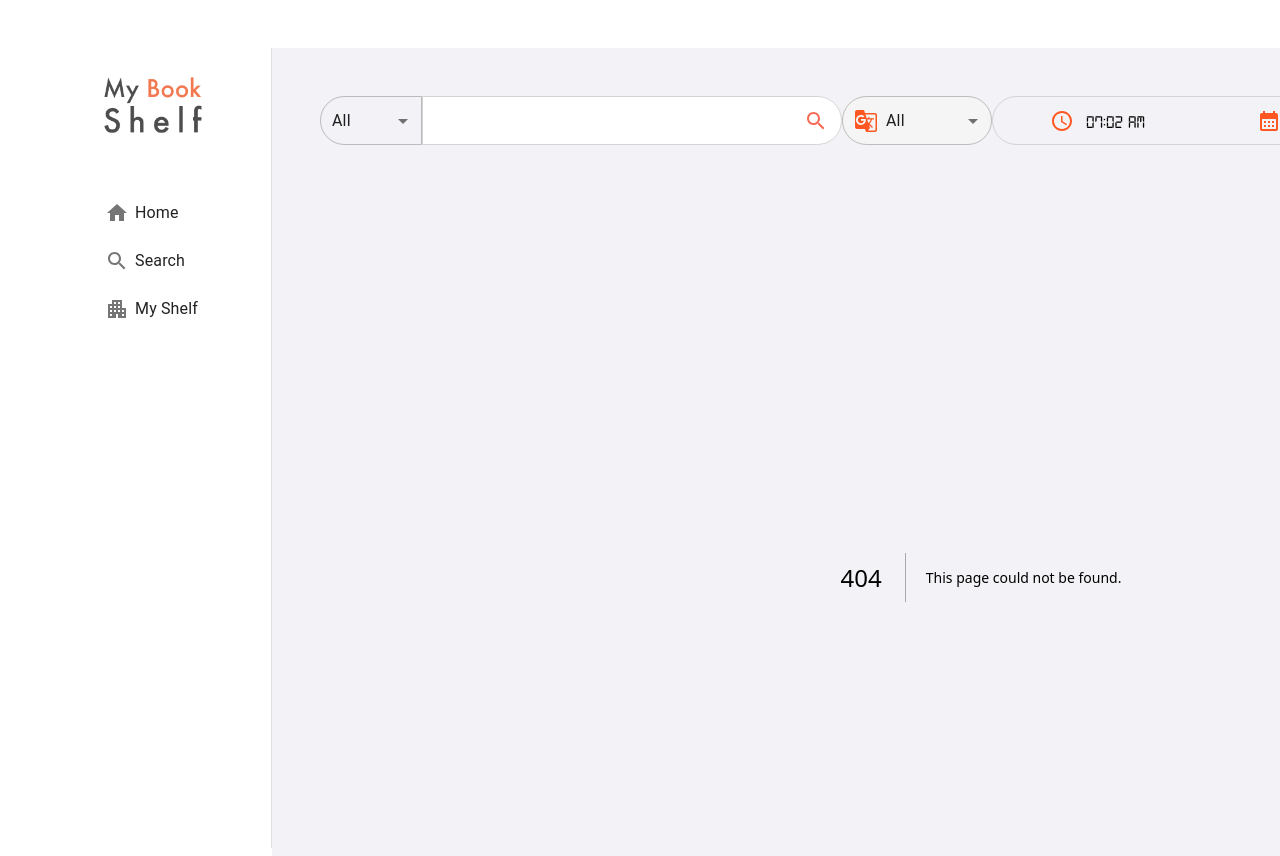
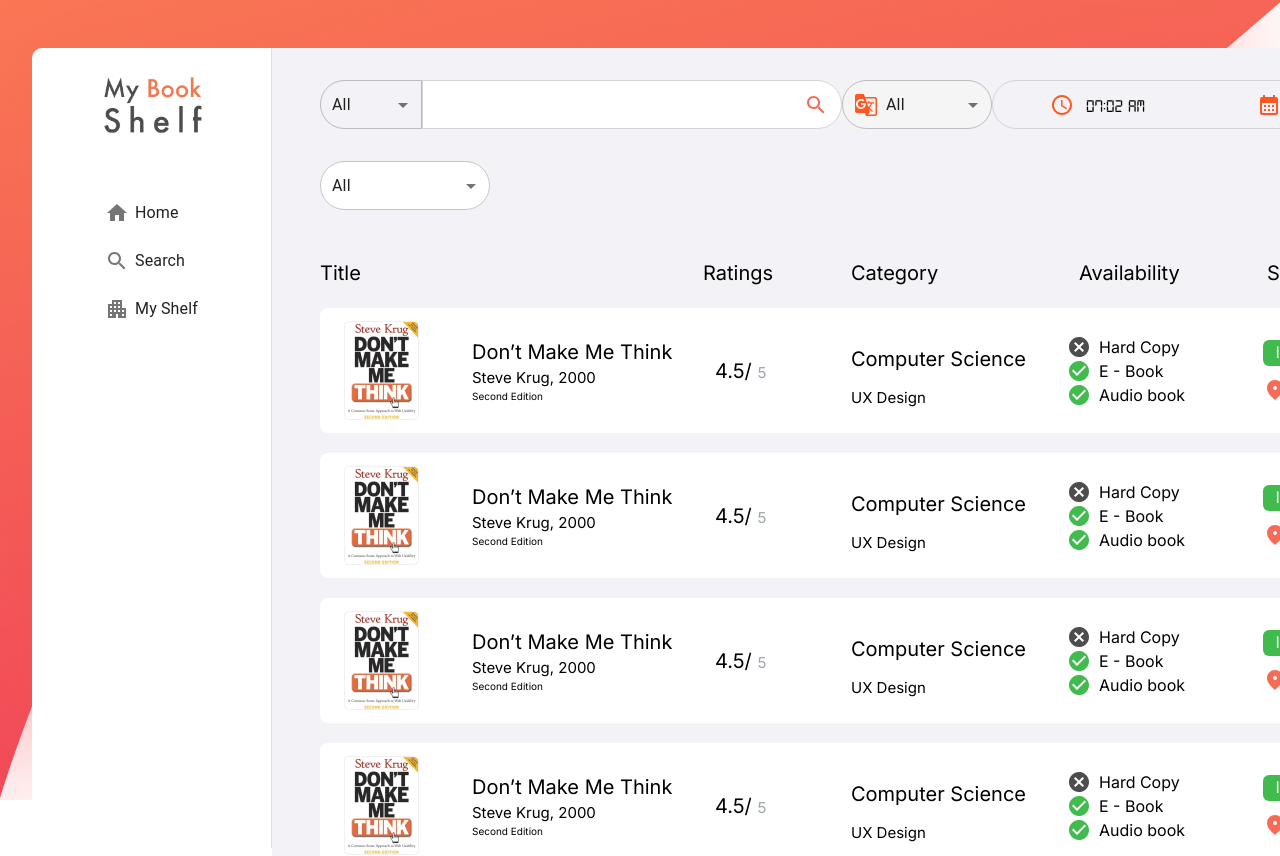
Before and after one commit to chethanmv-31/Library-Management-UI, a Next.js app: page /search in a window 1280 px wide. Before the commit this address had no page. Shown: the top 856 px of the page. Built offline with nearby package versions, Linux system fonts and the light colour scheme.

Commit message:
search page done

```diff
--- a/src/app/layout.tsx
+++ b/src/app/layout.tsx
@@ -46,6 +46,7 @@ export default function RootLayout({
                 flexGrow: 1,
                 background: isAuthPage ? "none" : "#F3F3F7",
                 padding: "3rem",
+                paddingTop: "2rem",
                 height: "fit-content",
               }}
             >
--- /dev/null
+++ b/src/app/search/page.tsx
@@ -0,0 +1,158 @@
+"use client";
+
+import { MenuItem, Select, styled } from "@mui/material";
+import React from "react";
+import Image from "next/image";
+import CheckCircleIcon from "@mui/icons-material/CheckCircle";
+import FmdGoodIcon from "@mui/icons-material/FmdGood";
+import FavoriteIcon from "@mui/icons-material/Favorite";
+import CancelIcon from "@mui/icons-material/Cancel";
+type AgeOption = 10 | 20 | 30;
+
+const Search = () => {
+  const [age, setAge] = React.useState<AgeOption>(10);
+
+  const CustomSelect = styled(Select)(({ theme }) => ({
+    borderRadius: "30px",
+    borderColor: "lightgray",
+    background: "#fff", // Change to white
+    width: "170px",
+    height: "49px",
+    backgroundColor: "#fff", // Change to white
+    "& .MuiOutlinedInput-root": {
+      "& fieldset": {
+        borderColor: "lightgray",
+      },
+      "&:hover fieldset": {
+        borderColor: "lightgray",
+      },
+      "&.Mui-focused fieldset": {
+        borderColor: "lightgray",
+      },
+    },
+    "& .MuiSelect-select": {
+      borderRadius: "30px",
+      padding: "8px 12px",
+      backgroundColor: "#fff", // Ensures background is white even within the select dropdown
+    },
+    "& .MuiMenu-paper": {
+      width: "120px",
+      border: "none",
+      boxShadow: "none",
+    },
+    "& .MuiPopover-paper": {
+      border: "none",
+    },
+  }));
+
+  const handleChange = (event: any) => {
+    setAge(event.target.value as AgeOption);
+  };
+
+  const isHardCopyAvailable = false;
+  const isEbookAvailable = true;
+  const isAudioAvailable = true;
+
+  return (
+    <div>
+      <CustomSelect
+        labelId="demo-simple-select-label"
+        id="demo-simple-select"
+        value={age}
+        onChange={handleChange}
+      >
+        <MenuItem value={10}>All</MenuItem>
+        <MenuItem value={20}>Twenty</MenuItem>
+        <MenuItem value={30}>Thirty</MenuItem>
+      </CustomSelect>
+
+      <section>
+        <div className="flex justify-between mt-12 mb-5">
+          <p className="w-[335px] text-[20px]">Title</p>
+          <p className="w-[100px] text-[20px]">Ratings</p>
+          <p className="w-[180px] text-[20px]">Category</p>
+          <p className="w-[140px] text-[20px]">Availability</p>
+          <p className="w-[375px] text-[20px]">Status</p>
+        </div>
+        <div className="h-[45rem] overflow-y-auto scrollbar-hide pb-20">
+          {[1, 2, 3, 4, 5, 6, 7, 8, 9, 10, 11, 12, 13, 14].map(
+            (item, index) => (
+              <div
+                key={index}
+                className="bg-white p-6 py-4 rounded-lg mb-5 flex items-center justify-between h-[125px]"
+              >
+                <div className="flex justify-between w-[335px] items-center">
+                  <Image
+                    src={"/assets/Rectangle 16.png"}
+                    alt={""}
+                    width={75}
+                    height={99}
+                  />
+                  <div className="w-[207px] ">
+                    <p className="text-[20px]">Don’t Make Me Think </p>
+                    <p className="text-[15px]">
+                      Steve Krug, <span>2000</span>
+                    </p>
+                    <p className="text-[10px]">Second Edition</p>
+                  </div>
+                </div>
+                <p className="text-[20px] w-[100px]">
+                  4.5/ <span className="text-gray-400 text-[15px]">5</span>
+                </p>
+                <div className="w-[180px]">
+                  <p className="text-[20px] leading-[55px]">Computer Science</p>
+                  <p className="text-[15px]">UX Design</p>
+                </div>
+                <div className="w-[140px]">
+                  <div className="flex gap-2">
+                    {isHardCopyAvailable ? (
+                      <CheckCircleIcon sx={{ color: "#42BB4E" }} />
+                    ) : (
+                      <CancelIcon sx={{ color: "#4D4D4D" }} />
+                    )}
+                    <p className="">Hard Copy</p>
+                  </div>
+                  <div className="flex gap-2 ">
+                    {isEbookAvailable ? (
+                      <CheckCircleIcon sx={{ color: "#42BB4E" }} />
+                    ) : (
+                      <CancelIcon sx={{ color: "#4D4D4D" }} />
+                    )}
+                    <p className="">E - Book</p>
+                  </div>
+                  <div className="flex gap-2 ">
+                    {isAudioAvailable ? (
+                      <CheckCircleIcon sx={{ color: "#42BB4E" }} />
+                    ) : (
+                      <CancelIcon sx={{ color: "#4D4D4D" }} />
+                    )}
+                    <p className="">Audio book</p>
+                  </div>
+                </div>
+                <div className="w-[375px] flex justify-between items-center pl-[20px]">
+                  <div className=" flex flex-col gap-3">
+                    <p className="w-[85px] h-[26px] bg-[#42BB4E] text-white text-center rounded-md">
+                      In-Shelf
+                    </p>
+                    <div className="flex justify-between items-center">
+                      <FmdGoodIcon sx={{ color: "#F76B56" }} />
+                      <p className=""> CS A-15</p>
+                    </div>
+                  </div>
+                  <div className="w-[185px] flex justify-between items-center">
+                    <FavoriteIcon sx={{ color: "#F34040" }} />
+                    <p className="border-[#F76B56] w-[85px] h-[30px] text-[#F76B56] text-[15px] border rounded-md m-5 flex justify-center items-center cursor-pointer hover:bg-[#e26653] hover:text-white">
+                      Preview
+                    </p>
+                  </div>
+                </div>
+              </div>
+            )
+          )}
+        </div>
+      </section>
+    </div>
+  );
+};
+
+export default Search;
--- a/src/components/layout/Navbar.tsx
+++ b/src/components/layout/Navbar.tsx
@@ -1,4 +1,4 @@
-import React from "react";
+import React, { useEffect, useState } from "react";
 import {
   Avatar,
   Box,
@@ -120,6 +120,9 @@ const CustomTextField = styled(TextField)(({ theme }) => ({
 const Navbar: React.FC = () => {
   const [age, setAge] = React.useState<AgeOption>(10);
 
+    const [timeString, setTimeString] = useState("");
+    const [formattedDate, setFormattedDate] = useState("");
+
   const handleChange = (event: any) => {
     setAge(event.target.value as AgeOption);
   };
@@ -130,7 +133,10 @@ const Navbar: React.FC = () => {
     30: "Thirty",
   };
 
+  useEffect(() => {
+    const updateDateTime = () => {
       const now = new Date();
+
       const timeString = now.toLocaleTimeString([], {
         hour: "2-digit",
         minute: "2-digit",
@@ -144,6 +150,20 @@ const Navbar: React.FC = () => {
           year: "numeric",
         })
         .replace(/ /g, "-");
+
+      setTimeString(timeString);
+      setFormattedDate(formattedDate);
+    };
+
+    // Call updateDateTime once initially to set the initial values
+    updateDateTime();
+
+    // Set an interval to update the date and time every second
+    const intervalId = setInterval(updateDateTime, 1000);
+
+    // Cleanup the interval on component unmount
+    return () => clearInterval(intervalId);
+  }, []);
 
   return (
     <div className="flex justify-between mb-8">
--- a/src/components/layout/Sidebar.tsx
+++ b/src/components/layout/Sidebar.tsx
@@ -13,6 +13,7 @@ import { Home, Settings, Info } from "@mui/icons-material";
 import SearchIcon from "@mui/icons-material/Search";
 import ApartmentIcon from "@mui/icons-material/Apartment";
 import Image from "next/image";
+import Link from "next/link";
 const Sidebar = () => {
   const drawerWidth = 240;
 
@@ -29,7 +30,7 @@ const Sidebar = () => {
             marginBottom: "3rem",
             marginLeft: "2rem",
             marginRight: "0",
-            borderRadius:"10px 0 0 10px"
+            borderRadius: "10px 0 0 10px",
           },
         }}
         variant="permanent"
@@ -46,19 +47,22 @@ const Sidebar = () => {
         </Toolbar>
         <div className="flex justify-center">
           <List>
+            <Link href={"/"}>
               <ListItem button key="Home">
                 <ListItemIcon sx={{ minWidth: "30px" }}>
                   <Home />
                 </ListItemIcon>
                 <ListItemText primary="Home" />
               </ListItem>
-
+            </Link>
+            <Link href={"/search"}>
               <ListItem button key="Search">
                 <ListItemIcon sx={{ minWidth: "30px" }}>
                   <SearchIcon />
                 </ListItemIcon>
                 <ListItemText primary="Search" />
               </ListItem>
+            </Link>
 
             <ListItem button key="My Shelf">
               <ListItemIcon sx={{ minWidth: "30px" }}>
```
Also changed, not shown: public/assets/Rectangle 16.png (added). Lines whose indentation alone changed are shown as unchanged.
